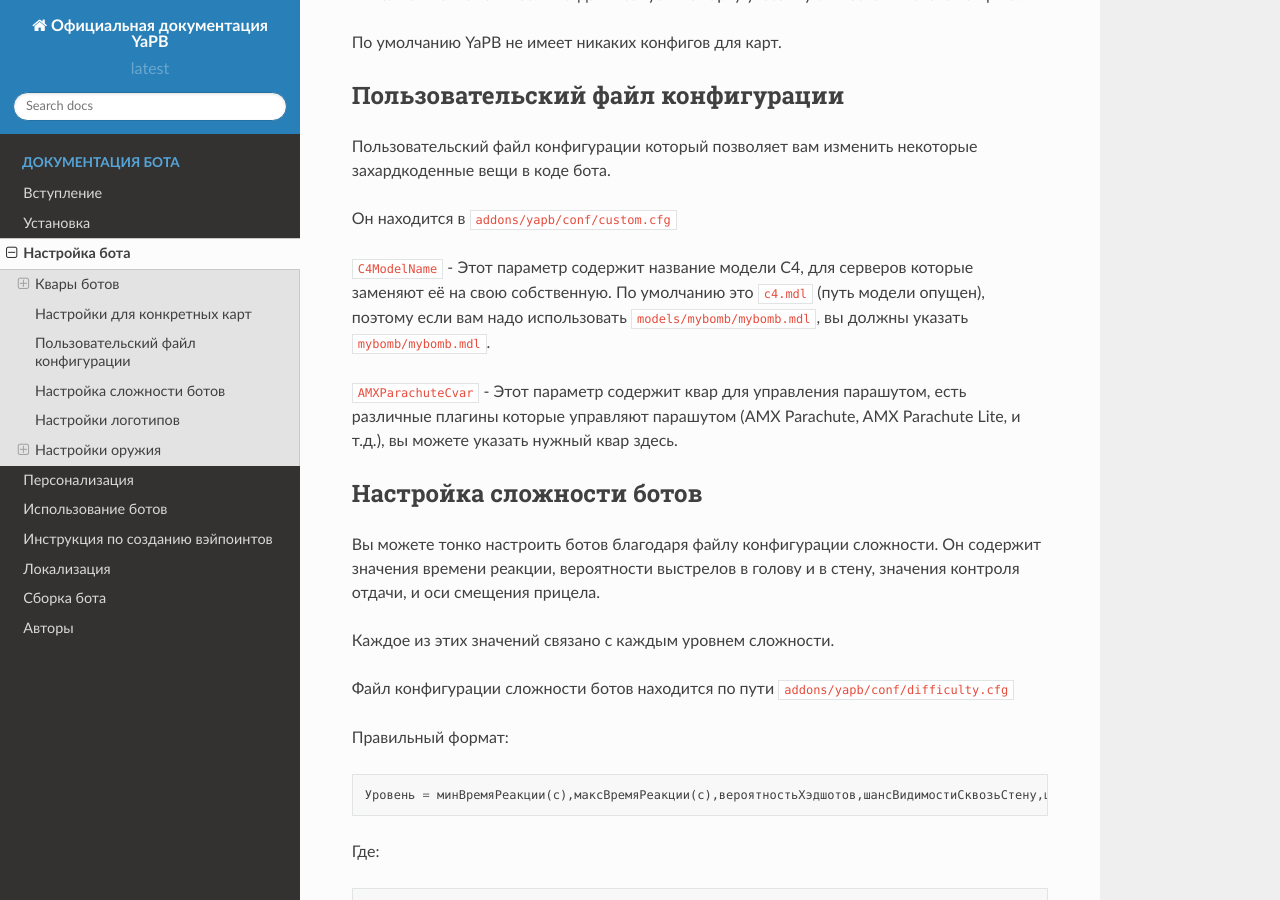
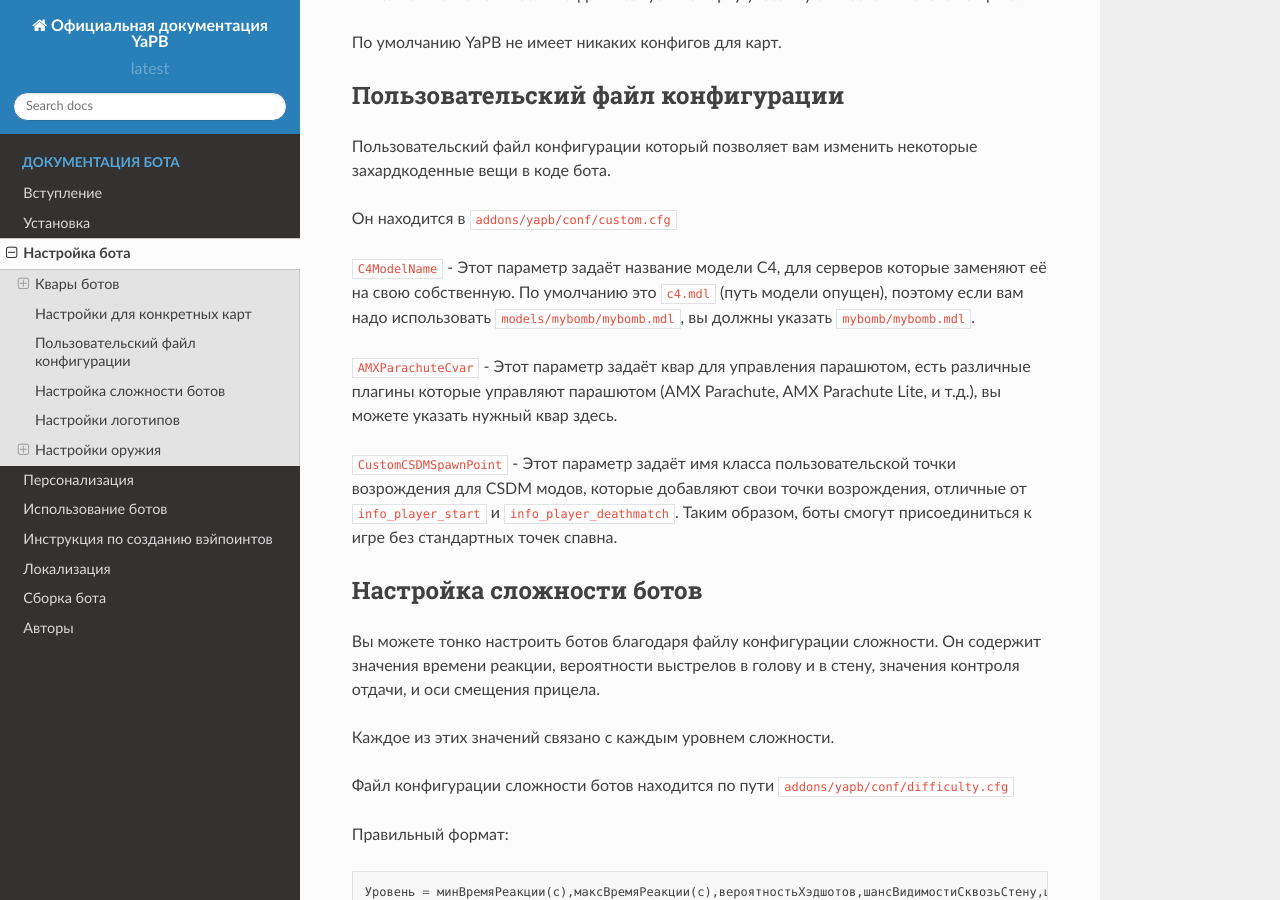
Before and after one commit to yapb/docs, a Sphinx documentation site: the page built from docs/configuring.rst, in a window 1280 px wide and 900 px high, scrolled down 19910 px. Built offline with Sphinx 7.4.7 and the Read the Docs theme 2.0.0, drawn with Linux system fonts in a browser that asks for light colours.

Commit message:
configuring: added ``CustomCSDMSpawnPoint`` variable description from custom.cfg

```diff
--- a/docs/configuring.rst
+++ b/docs/configuring.rst
@@ -919,10 +919,12 @@ yb_walking_allowed
 
 Он находится в ``addons/yapb/conf/custom.cfg``
 
-``C4ModelName`` - Этот параметр содержит название модели C4, для серверов которые заменяют её на свою собственную.
+``C4ModelName`` - Этот параметр задаёт название модели C4, для серверов которые заменяют её на свою собственную.
 По умолчанию это ``c4.mdl`` (путь модели опущен), поэтому если вам надо использовать ``models/mybomb/mybomb.mdl``, вы должны указать ``mybomb/mybomb.mdl``.
 
-``AMXParachuteCvar`` - Этот параметр содержит квар для управления парашутом, есть различные плагины которые управляют парашутом (AMX Parachute, AMX Parachute Lite, и т.д.), вы можете указать нужный квар здесь.
+``AMXParachuteCvar`` - Этот параметр задаёт квар для управления парашютом, есть различные плагины которые управляют парашютом (AMX Parachute, AMX Parachute Lite, и т.д.), вы можете указать нужный квар здесь.
+
+``CustomCSDMSpawnPoint`` - Этот параметр задаёт имя класса пользовательской точки возрождения для CSDM модов, которые добавляют свои точки возрождения, отличные от ``info_player_start`` и ``info_player_deathmatch``. Таким образом, боты смогут присоединиться к игре без стандартных точек спавна.
 
 Настройка сложности ботов
 ================================
```
